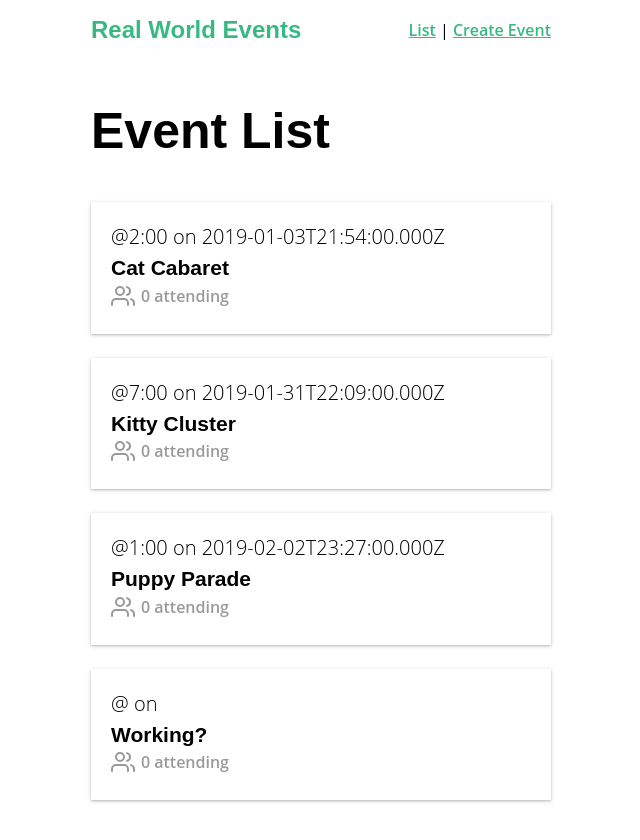
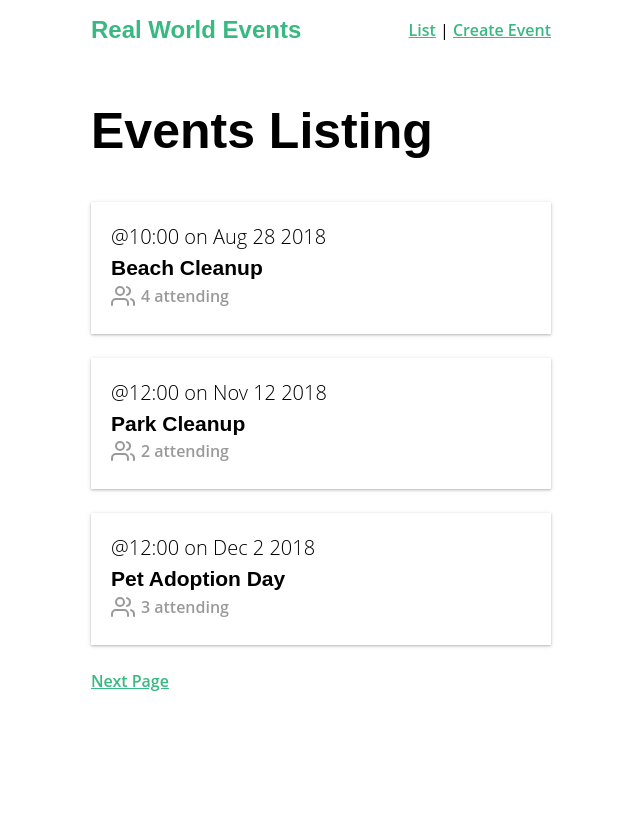
Before and after one commit to gggordon89/real-world-vue, a Vue app: page / in a window 1280 px wide. Shown: the top 840 px of the page, without its empty margins (319-959 px from the left). After the commit the page ends 800 px from the top, so only its background shows below. Built offline with nearby package versions, Linux system fonts and the light colour scheme; data requests are answered from the project's data file.

Commit message:
Mutations & Actions Pt. 2

```diff
--- a/db.json
+++ b/db.json
@@ -1,62 +1,235 @@
 {
   "events": [
     {
-      "id": 5928101,
-      "user": {
-        "id": "abc123",
-        "name": "Adam"
-      },
-      "category": "animal welfare",
-      "organizer": "Adam",
-      "title": "Cat Cabaret",
-      "description": "Yay felines!",
-      "location": "Meow Town",
-      "date": "2019-01-03T21:54:00.000Z",
-      "time": "2:00",
-      "attendees": []
+      "id": 1,
+      "title": "Beach Cleanup",
+      "date": "Aug 28 2018",
+      "time": "10:00",
+      "location": "Daytona Beach",
+      "description": "Let's clean up this beach.",
+      "organizer": "Adam Jahr",
+      "category": "sustainability",
+      "attendees": [
+        {
+          "id": "abc123",
+          "name": "Adam Jahr"
+        },
+        {
+          "id": "def456",
+          "name": "Gregg Pollack"
+        },
+        {
+          "id": "ghi789",
+          "name": "Beth Swanson"
+        },
+        {
+          "id": "jkl101",
+          "name": "Mary Gordon"
+        }
+      ]
     },
     {
-      "id": 8419988,
-      "user": {
-        "id": "abc123",
-        "name": "Adam"
-      },
-      "category": "animal welfare",
-      "organizer": "Adam",
-      "title": "Kitty Cluster",
-      "description": "Yay cats!",
-      "location": "Catlandia",
-      "date": "2019-01-31T22:09:00.000Z",
-      "time": "7:00",
-      "attendees": []
+      "id": 2,
+      "title": "Park Cleanup",
+      "date": "Nov 12 2018",
+      "time": "12:00",
+      "location": "132 N Magnolia Street, Orlando, Florida",
+      "description": "We're going to clean up this park.",
+      "organizer": "Adam Jahr",
+      "category": "nature",
+      "attendees": [
+        {
+          "id": "ghi789",
+          "name": "Beth Swanson"
+        },
+        {
+          "id": "jkl101",
+          "name": "Mary Gordon"
+        }
+      ]
     },
     {
-      "id": 4582797,
-      "user": {
-        "id": "abc123",
-        "name": "Adam"
-      },
+      "id": 3,
+      "title": "Pet Adoption Day",
+      "date": "Dec 2 2018",
+      "time": "12:00",
+      "location": "132 N Magnolia Street, Orlando, Florida",
+      "description": "Help animals find new homes.",
+      "organizer": "Gregg Pollack",
       "category": "animal welfare",
-      "organizer": "Adam",
-      "title": "Puppy Parade",
-      "description": "Yay pups!",
-      "location": "Puptown ",
-      "date": "2019-02-02T23:27:00.000Z",
-      "time": "1:00",
-      "attendees": []
+      "attendees": [
+        {
+          "id": "abc123",
+          "name": "Adam Jahr"
+        },
+        {
+          "id": "ghi789",
+          "name": "Beth Swanson"
+        },
+        {
+          "id": "jkl101",
+          "name": "Mary Gordon"
+        }
+      ]
     },
     {
-      "id": 2036647,
+      "id": 4,
+      "title": "Disco Party",
+      "date": "Aug 28 2018",
+      "time": "10:00",
+      "location": "Daytona Beach",
+      "description": "Let's clean up this beach.",
+      "organizer": "Adam Jahr",
       "category": "sustainability",
+      "attendees": [
+        {
+          "id": "abc123",
+          "name": "Adam Jahr"
+        },
+        {
+          "id": "def456",
+          "name": "Gregg Pollack"
+        },
+        {
+          "id": "ghi789",
+          "name": "Beth Swanson"
+        },
+        {
+          "id": "jkl101",
+          "name": "Mary Gordon"
+        }
+      ]
+    },
+    {
+      "id": 5,
+      "title": "Vue Users Group",
+      "date": "Nov 12 2018",
+      "time": "12:00",
+      "location": "132 N Magnolia Street, Orlando, Florida",
+      "description": "We're going to clean up this park.",
+      "organizer": "Adam Jahr",
+      "category": "nature",
+      "attendees": [
+        {
+          "id": "ghi789",
+          "name": "Beth Swanson"
+        },
+        {
+          "id": "jkl101",
+          "name": "Mary Gordon"
+        }
+      ]
+    },
+    {
+      "id": 6,
+      "title": "Orlando Dev Meetup",
+      "date": "Dec 2 2018",
+      "time": "12:00",
+      "location": "132 N Magnolia Street, Orlando, Florida",
+      "description": "Help animals find new homes.",
+      "organizer": "Gregg Pollack",
+      "category": "animal welfare",
+      "attendees": [
+        {
+          "id": "abc123",
+          "name": "Adam Jahr"
+        },
+        {
+          "id": "ghi789",
+          "name": "Beth Swanson"
+        },
+        {
+          "id": "jkl101",
+          "name": "Mary Gordon"
+        }
+      ]
+    },
+    {
+      "id": 7,
+      "title": "Yoga Class",
+      "date": "Aug 28 2018",
+      "time": "10:00",
+      "location": "Daytona Beach",
+      "description": "Let's clean up this beach.",
+      "organizer": "Adam Jahr",
+      "category": "sustainability",
+      "attendees": [
+        {
+          "id": "abc123",
+          "name": "Adam Jahr"
+        },
+        {
+          "id": "def456",
+          "name": "Gregg Pollack"
+        },
+        {
+          "id": "ghi789",
+          "name": "Beth Swanson"
+        },
+        {
+          "id": "jkl101",
+          "name": "Mary Gordon"
+        }
+      ]
+    },
+    {
+      "id": 8,
+      "title": "Breathing Meditation",
+      "date": "Nov 12 2018",
+      "time": "12:00",
+      "location": "132 N Magnolia Street, Orlando, Florida",
+      "description": "We're going to clean up this park.",
+      "organizer": "Adam Jahr",
+      "category": "nature",
+      "attendees": [
+        {
+          "id": "ghi789",
+          "name": "Beth Swanson"
+        },
+        {
+          "id": "jkl101",
+          "name": "Mary Gordon"
+        }
+      ]
+    },
+    {
+      "id": 9,
+      "title": "Dancing Class",
+      "date": "Dec 2 2018",
+      "time": "12:00",
+      "location": "132 N Magnolia Street, Orlando, Florida",
+      "description": "Help animals find new homes.",
+      "organizer": "Gregg Pollack",
+      "category": "animal welfare",
+      "attendees": [
+        {
+          "id": "abc123",
+          "name": "Adam Jahr"
+        },
+        {
+          "id": "ghi789",
+          "name": "Beth Swanson"
+        },
+        {
+          "id": "jkl101",
+          "name": "Mary Gordon"
+        }
+      ]
+    },
+    {
+      "id": 10,
+      "category": "animal welfare",
       "organizer": {
-        "id": "1",
-        "name": "Greg"
+        "user": {
+          "id": "abc123",
+          "name": "Adam Jahr"
+        }
       },
-      "title": "Working?",
-      "description": "",
-      "location": "",
+      "title": "Gregg's Event",
+      "description": "We'll do stuff",
+      "location": "Your House",
       "date": "",
-      "time": "",
+      "time": "5:00",
       "attendees": []
     }
   ]
--- a/src/App.vue
+++ b/src/App.vue
@@ -2,7 +2,7 @@
   <div id="app">
     <div id="nav">
       <NavBar />
-      <router-view />
+      <router-view :key="$route.fullPath"/>
     </div>
   </div>
 </template>
--- a/src/services/EventService.js
+++ b/src/services/EventService.js
@@ -10,8 +10,8 @@
 })
 
 export default {
-  getEvents() {
-    return apiClient.get('/events')
+  getEvents(perPage, page) {
+    return apiClient.get('/events?_limit=' + perPage + "&_page=" + page)
   },
   getEvent(id) {
     return apiClient.get('/events/' + id)
--- a/src/store.js
+++ b/src/store.js
@@ -22,16 +22,22 @@
       { id: 3, text: '...', done: true },
       { id: 4, text: '...', done: false }
     ],
-    events: [
-      { id: 1, title: '...', organizer: '...' },
-      { id: 2, title: '...', organizer: '...' },
-      { id: 3, title: '...', organizer: '...' },
-      { id: 4, title: '...', organizer: '...' }
-    ]
+    events: [],
+    eventsTotal: 0,
+    event: {}
   },
   mutations: {
     ADD_EVENT(state, event) {
       state.event.push(event)
+    },
+    SET_EVENTS(state, events) {
+      state.events = events
+    },
+    SET_EVENT_TOTAL(state, eventsTotal) {
+      state.eventsTotal = eventsTotal
+    },
+    SET_EVENT(state, event) {
+      state.event = event
     }
   },
   actions: {
@@ -39,6 +45,30 @@
       return EventService.postEvent(event).then(() => {
         commit('ADD_EVENT', event)
       })
+    },
+    fetchEvents({ commit }, { perPage, page }) {
+      EventService.getEvents(perPage, page)
+        .then(response => {
+          commit('SET_EVENT_TOTAL', parseInt(response.headers['x-total-count']))
+          commit('SET_EVENTS', response.data)
+        })
+        .catch(error => {
+          console.log('There was an error: ', error.response)
+        })
+    },
+    fetchEvent({ commit, getters }, id) {
+      var event = getters.getEventById(id)
+      if (event) {
+        commit('SET_EVENT', event)
+      } else {
+        EventService.getEvents(id)
+          .then(response => {
+            commit('SET_EVENT', response.data)
+          })
+          .catch(error => {
+            console.log('There was an error: ', error.response)
+          })
+      }
     }
   },
   getters: {
--- a/src/views/EventList.vue
+++ b/src/views/EventList.vue
@@ -1,32 +1,40 @@
 <template>
   <div>
-    <h1>Event List</h1>
-    <EventCard v-for="event in events" :key="event.id" :event="event" />
-    <BaseIcon />
+    <h1>Events Listing</h1>
+    <EventCard v-for="event in events" :key="event.id" :event="event"/>
+    <template v-if="page != 1">
+      <router-link :to="{ name: 'event-list', query: { page: page - 1 } }" rel="prev">
+      Prev Page</router-link>
+      <template v-if="hasNextPage"> | </template>
+    </template>
+    <router-link v-if="hasNextPage" :to="{ name: 'event-list', query: { page: page + 1 } }" rel="next">
+      Next Page</router-link>
   </div>
 </template>
 
 <script>
 import EventCard from '@/components/EventCard.vue'
-import EventService from '@/services/EventService.js'
+import { mapState } from 'vuex'
 
 export default {
   components: {
-    EventCard,
-  },
-  data() {
-    return {
-      events: [],
-    }
+    EventCard
   },
   created() {
-    EventService.getEvents()
-      .then((response) => {
-        this.events = response.data
-      })
-      .catch((error) => {
-        console.log('there was an error: ' + error.response)
-      })
+    this.perPage = 3
+    this.$store.dispatch('fetchEvents', {
+      perPage: this.perPage,
+      page: this.page
+    })
   },
+  computed: {
+    page() {
+      return parseInt(this.$route.query.page) || 1
+    },
+    hasNextPage() {
+      return this.eventsTotal > this.page * this.perPage
+    },
+    ...mapState(['events', 'eventsTotal'])
+  }
 }
 </script>
--- a/src/views/EventShow.vue
+++ b/src/views/EventShow.vue
@@ -27,23 +27,14 @@
 </template>
 
 <script>
-import EventService from '@/services/EventService.js'
+import { mapState } from 'vuex'
+
 export default {
   props: ['id'],
-  data() {
-    return {
-      event: {},
-    }
+  created() {
+    this.$store.dispatch('fetchEvent', this.id)
   },
-  created() {
-    EventService.getEvent(this.id)
-      .then((response) => {
-        this.event = response.data
-      })
-      .catch((error) => {
-        console.log('There was and error: ' + error.response)
-      })
-  },
+  computed: mapState(['event'])
 }
 </script>
 
```
